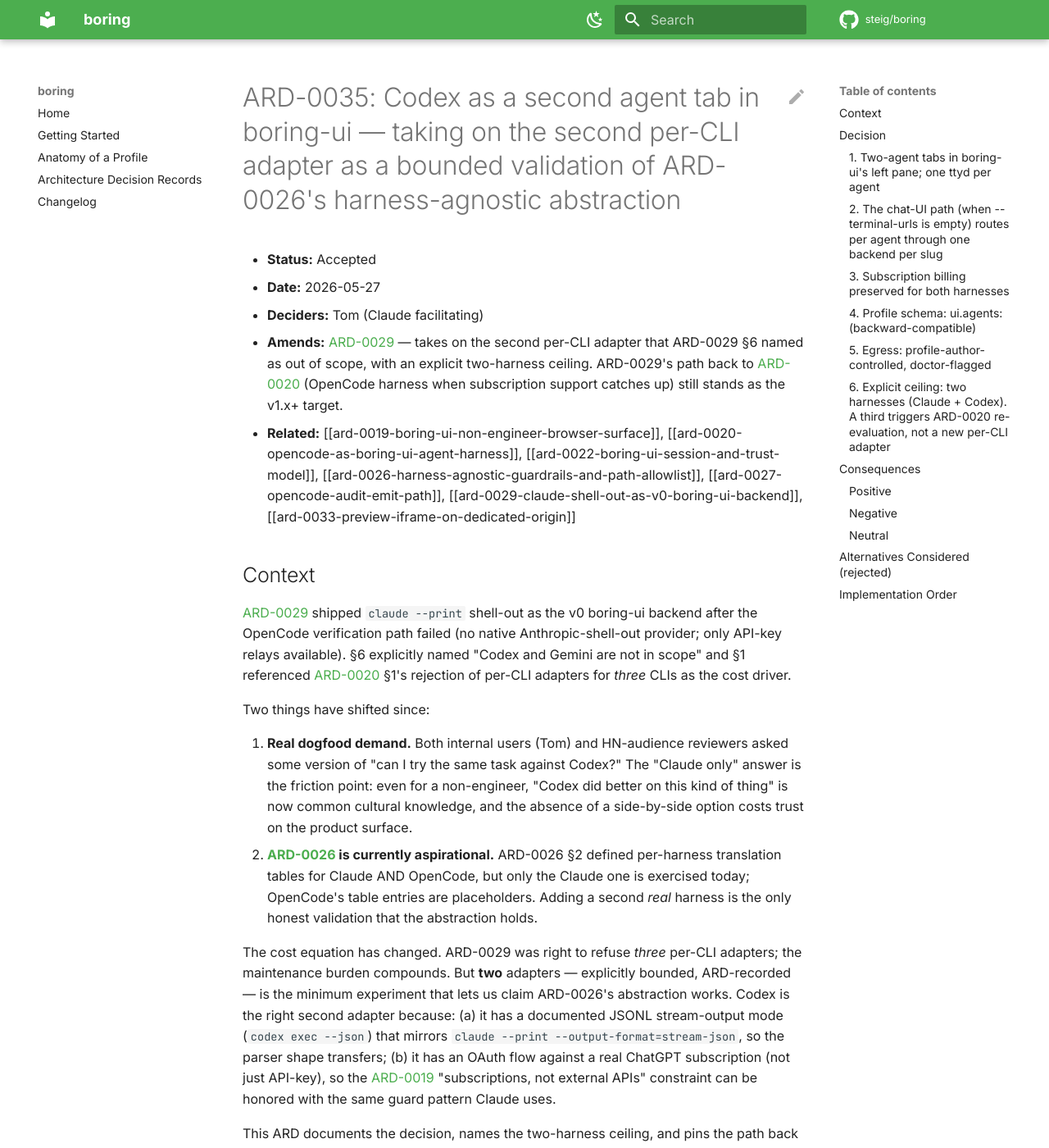
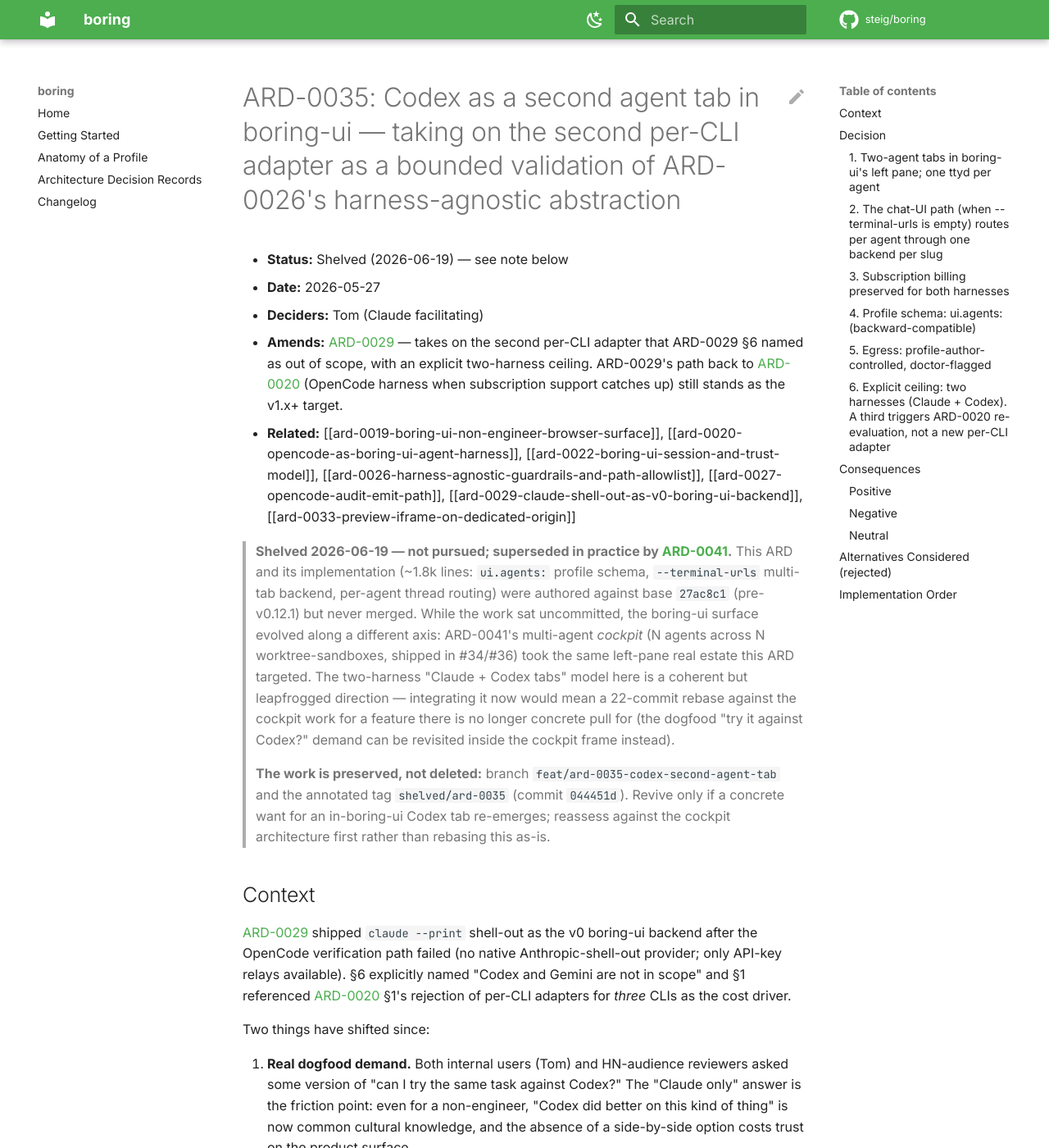
Before and after one commit to steig/boring, an MkDocs documentation site: the page built from docs/ards/ard-0035-codex-as-second-agent-tab-in-boring-ui.md, in a window 1280 px wide and 1400 px high. Shown: the whole window at 82% size. Built offline with MkDocs 1.6.1 and Material for MkDocs 9.7.7, drawn with Linux system fonts in a browser that asks for light colours; comment, search, counter and statistics services are not loaded.

Commit message:
docs(ard-0035): shelve — superseded in practice by ARD-0041 cockpit
Downgrade Status Accepted -> Shelved with a rationale callout. The Codex
second-agent-tab work (~1.8k lines) was never merged; the boring-ui left
pane it targeted is now occupied by ARD-0041's multi-agent cockpit
(#34/#36). Work preserved on this branch + tag shelved/ard-0035 (044451d);
revive only against the cockpit architecture, not as an as-is rebase.

Co-Authored-By: Claude Opus 4.8 (1M context) <noreply@anthropic.com>

```diff
--- a/docs/ards/ard-0035-codex-as-second-agent-tab-in-boring-ui.md
+++ b/docs/ards/ard-0035-codex-as-second-agent-tab-in-boring-ui.md
@@ -1,10 +1,14 @@
 # ARD-0035: Codex as a second agent tab in boring-ui — taking on the second per-CLI adapter as a bounded validation of ARD-0026's harness-agnostic abstraction
 
-- **Status:** Accepted
+- **Status:** Shelved (2026-06-19) — see note below
 - **Date:** 2026-05-27
 - **Deciders:** Tom (Claude facilitating)
 - **Amends:** [ARD-0029](ard-0029-claude-shell-out-as-v0-boring-ui-backend.md) — takes on the second per-CLI adapter that ARD-0029 §6 named as out of scope, with an explicit two-harness ceiling. ARD-0029's path back to [ARD-0020](ard-0020-opencode-as-boring-ui-agent-harness.md) (OpenCode harness when subscription support catches up) still stands as the v1.x+ target.
 - **Related:** [[ard-0019-boring-ui-non-engineer-browser-surface]], [[ard-0020-opencode-as-boring-ui-agent-harness]], [[ard-0022-boring-ui-session-and-trust-model]], [[ard-0026-harness-agnostic-guardrails-and-path-allowlist]], [[ard-0027-opencode-audit-emit-path]], [[ard-0029-claude-shell-out-as-v0-boring-ui-backend]], [[ard-0033-preview-iframe-on-dedicated-origin]]
+
+> **Shelved 2026-06-19 — not pursued; superseded in practice by [ARD-0041](ard-0041-multi-agent-cockpit-on-web-substrate.md).** This ARD and its implementation (~1.8k lines: `ui.agents:` profile schema, `--terminal-urls` multi-tab backend, per-agent thread routing) were authored against base `27ac8c1` (pre-v0.12.1) but never merged. While the work sat uncommitted, the boring-ui surface evolved along a different axis: ARD-0041's multi-agent *cockpit* (N agents across N worktree-sandboxes, shipped in #34/#36) took the same left-pane real estate this ARD targeted. The two-harness "Claude + Codex tabs" model here is a coherent but leapfrogged direction — integrating it now would mean a 22-commit rebase against the cockpit work for a feature there is no longer concrete pull for (the dogfood "try it against Codex?" demand can be revisited inside the cockpit frame instead).
+>
+> **The work is preserved, not deleted:** branch `feat/ard-0035-codex-second-agent-tab` and the annotated tag `shelved/ard-0035` (commit `044451d`). Revive only if a concrete want for an in-boring-ui Codex tab re-emerges; reassess against the cockpit architecture first rather than rebasing this as-is.
 
 ## Context
 
```
